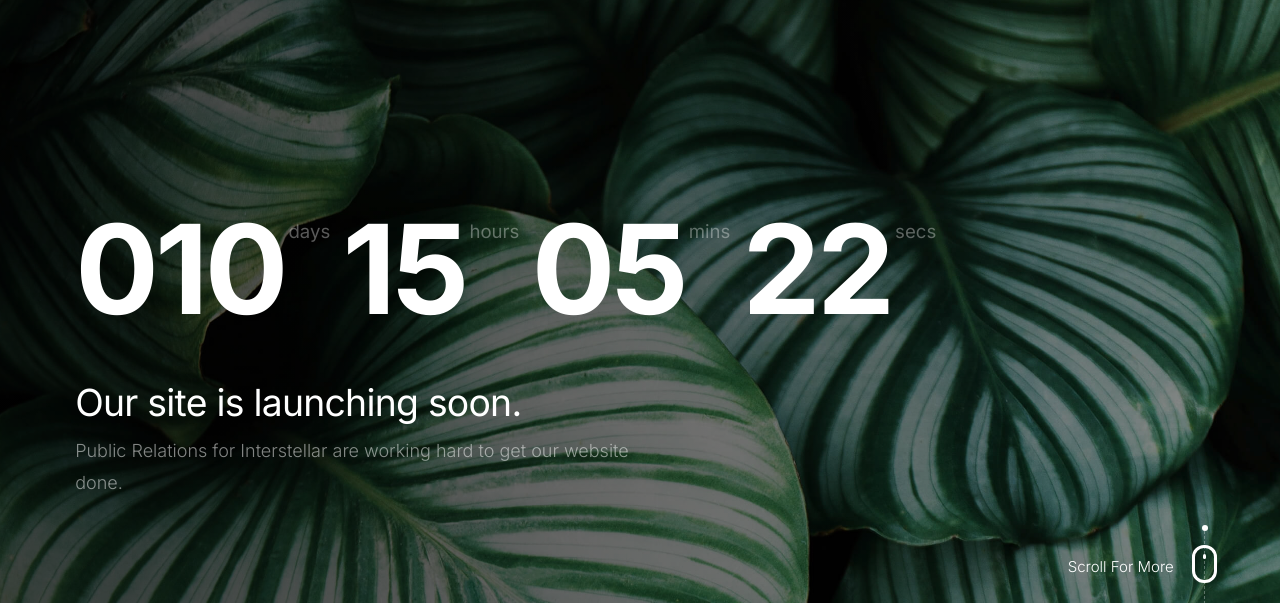
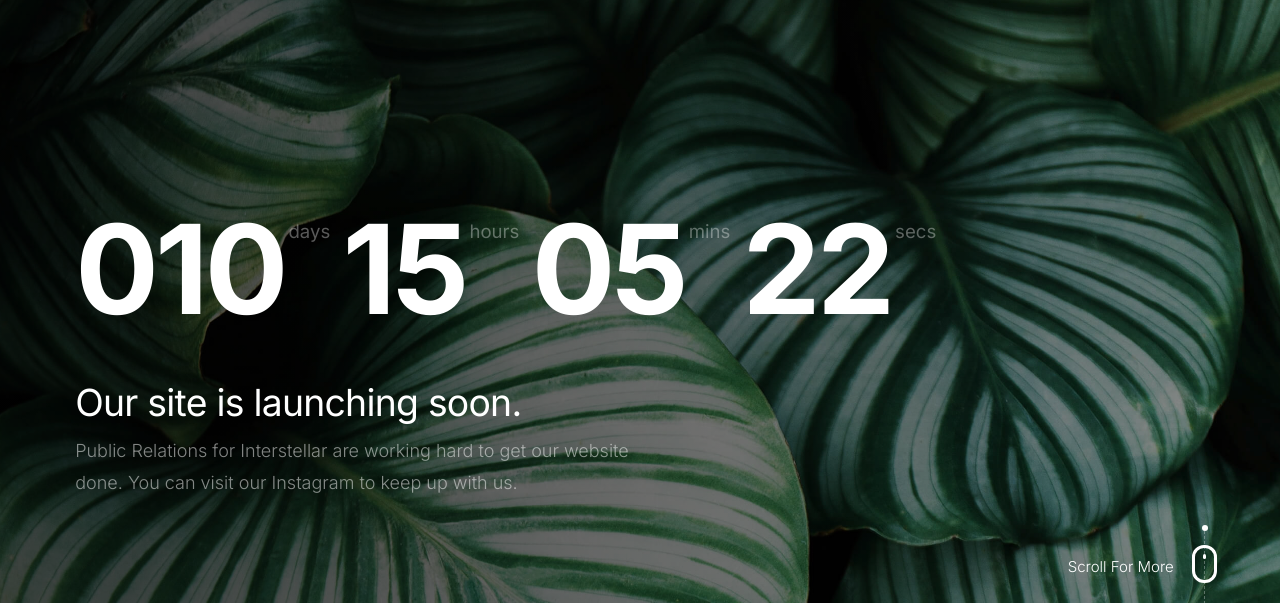
Before and after one commit to abhayj0t/abhayj0t.github.io, a plain HTML site: page index.html in a window 1280 px wide. Both pictures are taken after a click on the tab "ABOUT". Shown: the part 197-800 px from the top of the page. Drawn offline with Linux system fonts and the light colour scheme.

Commit message:
Update index.html

```diff
--- a/index.html
+++ b/index.html
@@ -102,7 +102,7 @@
                     <div class="s-intro__content-bottom">
                         <h1 class="s-intro__content-title">Our site is launching soon.</h1>
                         <p>
-                        Public Relations for Interstellar are working hard to get our website done.
+                        Public Relations for Interstellar are working hard to get our website done. You can visit our Instagram to keep up with us.
                         </p>
                     </div>
 
```
